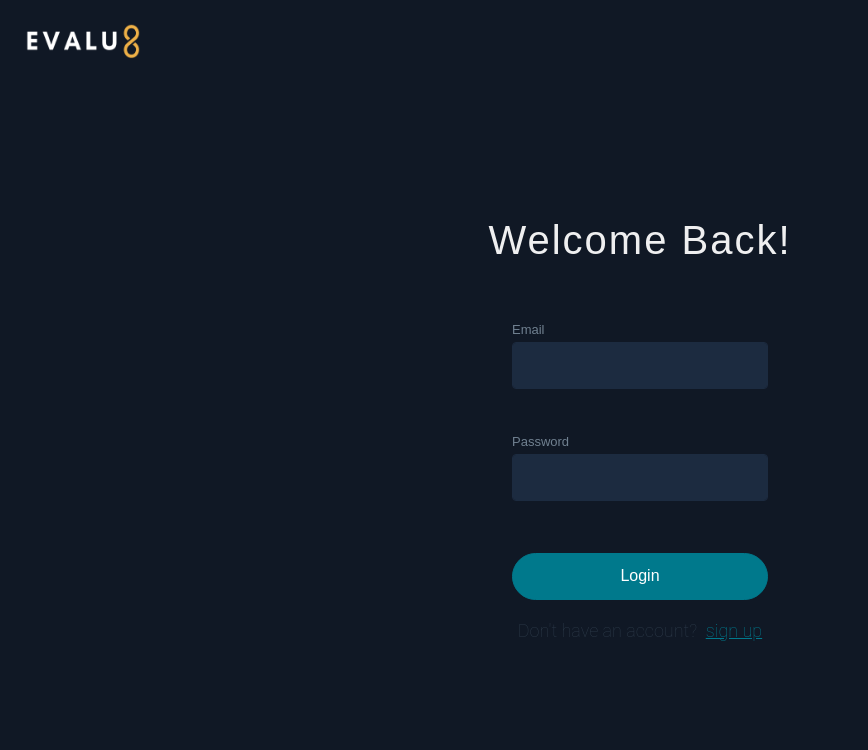
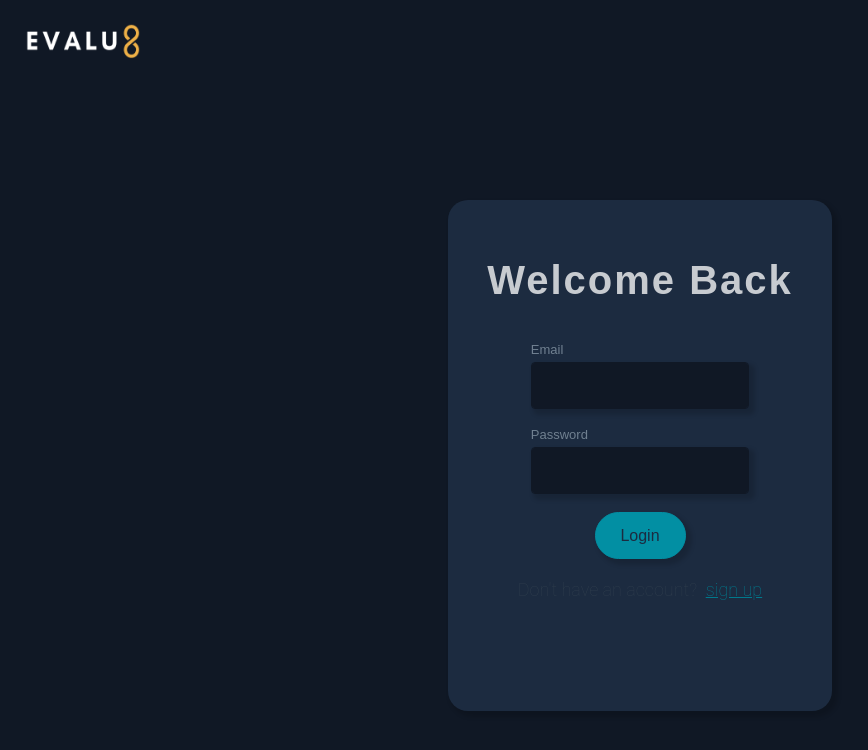
Before and after one commit to kjeganathan/evalu8, a React (Create React App) app in the folder client/: page /login in a window 1280 px wide. Shown: the top 750 px of the page, without its empty margins (0-868 px from the left). Built offline with nearby package versions, Linux system fonts and the light colour scheme.

Commit message:
added new login page design

```diff
--- a/client/src/Login.css
+++ b/client/src/Login.css
@@ -5,20 +5,19 @@
 }
 
 .Login-header{
-    background-color:#101825;
     width: 100%;
     margin-top:80px;
-    padding-top:10px;
+    padding-top:50px;
     height: 75px;
     font-family: "Avenir LT Std Book", sans-serif;
     font-style: normal;
-    font-weight: 500;
+    font-weight: 600;
     letter-spacing: 0.05em;
     line-height: 1.5;
     font-size: 40px;
     text-align: center;
-    color: rgba(255, 255, 255, 0.934);
-    margin-bottom:40px;
+    color: rgba(255, 255, 255, 0.755);
+    margin-bottom:60px;
 }
 
 #loginForm{
@@ -28,32 +27,48 @@
 #loginEmail{
     margin-left:auto;
     margin-right:auto;
-    /* margin-top:1%; */
-    width:25%;
+    width:75%;
     height:47px;
-    /* border: 1px solid #00798C; */
-    background-color: hsl(215, 40%, 18%);
-    border-color: hsl(215, 40%, 18%);
+    color:white;
+    background-color: #101825;
+    border-color: #101825;
+    box-shadow: 4px 4px 4px 2px rgba(0, 0, 0, 0.15);
 }
 
 #emailForm{
     margin-top:1%;
 }
 
+#login-form-modal{
+    width:30vw;
+    margin-left:auto;
+    margin-right:auto;
+    padding-top:0px;
+    padding-right:10px;
+    padding-left:10px;
+    padding-bottom:100px;
+    background-color: hsl(215, 40%, 18%);
+    border-color: hsl(215, 40%, 18%);
+    box-shadow: 4px 4px 4px 2px rgba(0, 0, 0, 0.15);
+    border-radius: 20px;
+}
+
 label{
     color:slategray;
     text-align:left;
-    width: 25%;
+    width: 75%;
     font-size:small;
 }
 
 #loginPassword{
     margin-left:auto;
     margin-right:auto;
-    width:25%;
+    width:75%;
     height:47px;
-    background-color: hsl(215, 40%, 18%);
-    border-color: hsl(215, 40%, 18%);
+    color:white;
+    background-color: #101825;
+    border-color:#101825;
+    box-shadow: 4px 4px 4px 2px rgba(0, 0, 0, 0.15);
 }
 
 
@@ -65,16 +80,18 @@ label{
     width: 25%;
     height: 47px;
     margin-top: 5%;
-    background: #00798C;
-    border: 1px solid #00798C;
+    background: #028FA3;
+    border: 1px solid #028FA3;
     box-sizing: border-box;
     border-radius: 50px;
+    color:hsl(215, 40%, 18%);
+    box-shadow: 4px 4px 4px 2px rgba(0, 0, 0, 0.15);
 }
 
 .loginButton{
     margin-left: auto;
     margin-right:auto;
-    width:80%;
+    width:100%;
 }
 
 .form-group{
--- a/client/src/Login.js
+++ b/client/src/Login.js
@@ -40,8 +40,9 @@ class Login extends Component {
 
             {/* Login Form */}
             <div id="loginForm" className="col-sm border-right">
+                <div id="login-form-modal">
                     <form onSubmit={this.handleSubmit}>
-                    <h1 className="Login-header">Welcome Back!</h1>
+                    <h1 className="Login-header">Welcome Back</h1>
                         <div id="emailForm" className="form-group">
                           <label for="loginEmail">Email</label>
                           <input onChange={this.handleChange} name="email" type="email" className="form-control" id="loginEmail" aria-describedby="emailHelp"/>
@@ -59,6 +60,7 @@ class Login extends Component {
 
 
                     </form>
+                    </div>
                 </div>
         </div>
         </div>
```
